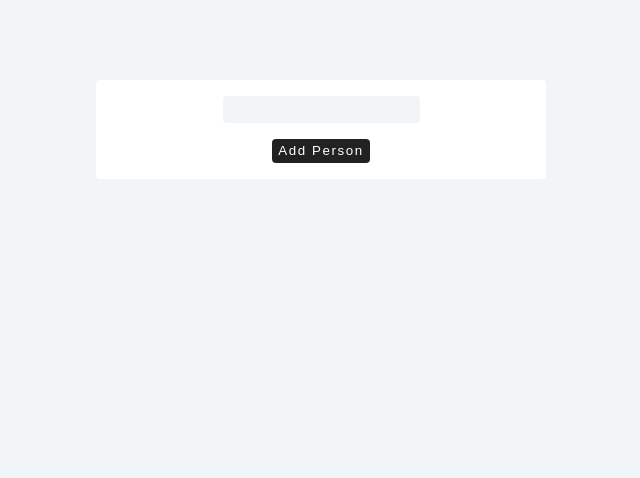
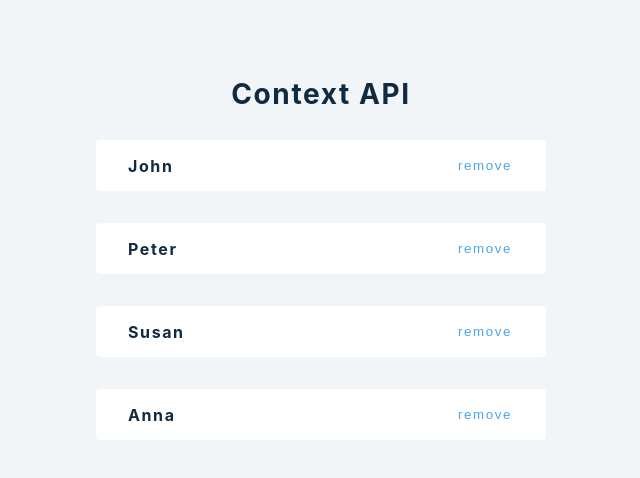
Before and after one commit to AB-FlatCode/react-sandbox, a React (Create React App) app: page /people in a window 1280 px wide. Shown: the top 478 px of the page, without its empty margins (319-959 px from the left). Built offline with nearby package versions, Linux system fonts and the light colour scheme.

Commit message:
UseContext setup completed

```diff
--- a/src/App.js
+++ b/src/App.js
@@ -1,6 +1,6 @@
 import React from "react";
 /* import Final from './tutorial/11-react-router/final/index' */
-import Setup from "./tutorial/6-useReducer/setup";
+import Setup from "./tutorial/7-prop-drilling/setup/1-prop-drilling";
 function App() {
   return (
     <div className="container">
--- a/src/tutorial/7-prop-drilling/setup/1-prop-drilling.js
+++ b/src/tutorial/7-prop-drilling/setup/1-prop-drilling.js
@@ -1,10 +1,44 @@
-import React, { useState } from 'react';
-
+import React, { useState, useContext } from "react";
+import { data } from "../../../data";
 // more components
 // fix - context api, redux (for more complex cases)
 
-const PropDrilling = () => {
-  return <h2>prop drilling</h2>;
+const PersonContext = React.createContext();
+
+const ContextApi = () => {
+  const [people, setPeople] = useState(data);
+  const removePerson = (id) => {
+    setPeople((people) => {
+      return people.filter((person) => person.id !== id);
+    });
+  };
+  return (
+    <PersonContext.Provider value={{ removePerson, people }}>
+      <h3>Context API</h3>
+      <List />
+    </PersonContext.Provider>
+  );
 };
 
-export default PropDrilling;
+const List = () => {
+  const { people } = useContext(PersonContext);
+  return (
+    <>
+      {people.map((person) => {
+        return <SinglePerson key={person.id} {...person} />;
+      })}
+    </>
+  );
+};
+
+const SinglePerson = ({ id, name }) => {
+  const { removePerson } = useContext(PersonContext);
+  return (
+    <div className="item">
+      <h4>{name}</h4>
+      <button onClick={() => removePerson(id)}>remove</button>
+    </div>
+  );
+};
+
+export default ContextApi;
```
Also changed, not shown: src/data.js (+4 -4 lines).
